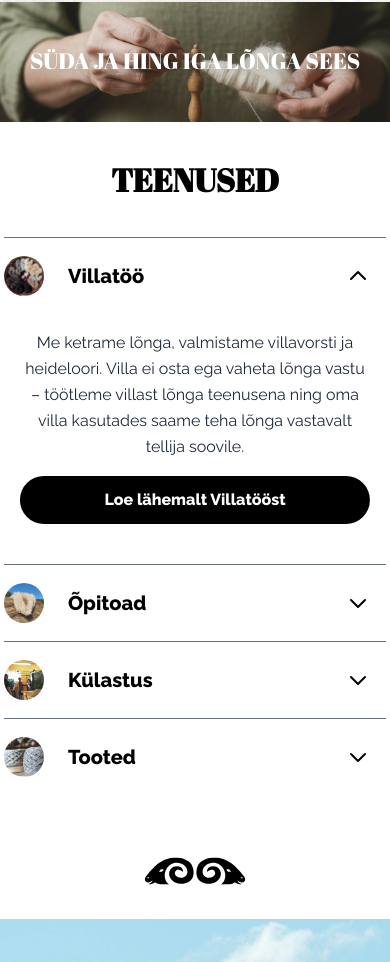
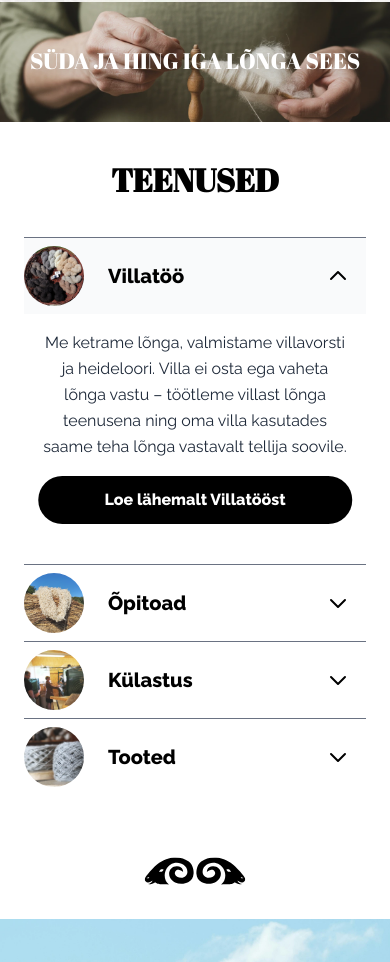
Before and after one commit to umarendus/villaveski, a Next.js app: page / in a window 390 px wide. Shown: the part 1753-2715 px from the top of the page. Built offline with nearby package versions, Linux system fonts and the light colour scheme.

Commit message:
akordion fix

```diff
--- a/src/app/page.tsx
+++ b/src/app/page.tsx
@@ -436,17 +436,19 @@ useEffect(() => {
         onClick={() => handleStepClick(step.id)}
         className="flex flex-col items-center space-y-2"
       >
-        <div className="relative cursor-pointer">
+        <div className="relative cursor-pointer select-none">
           <Image
             src={step.image}
             alt={step.title}
             width={150}
             height={150}
-            className={`rounded-full object-cover aspect-square transition-all duration-300 ${
+            draggable={false}
+            className={`rounded-full object-cover aspect-square transition-all duration-300 pointer-events-none ${
               active === step.id
                 ? "brightness-100"
                 : "brightness-20 hover:brightness-80"
             }`}
+            style={{ userSelect: 'none', WebkitUserSelect: 'none', MozUserSelect: 'none' }}
           />
         </div>
 <span
@@ -532,7 +534,7 @@ useEffect(() => {
 </div>
 
   {/* Mobile version - accordion style */}
-  <div className="lg:hidden relative z-10 w-full px-1"
+  <div className="lg:hidden relative z-10 mx-5  px-1"
 >
       <h2 className="text-black text-center text-4xl my-10 font-bold " style={{ fontFamily: "'Abril Fatface', serif", fontSize: 'clamp(2rem, 4vw, 6rem)' }}>TEENUSED</h2>
 
@@ -540,7 +542,9 @@ useEffect(() => {
         <div key={step.id}>
           <button
             onClick={() => setActive(active === step.id ? 0 : step.id)}
-            className="w-full text-center py-2 hover:bg-gray-50 transition-all duration-500 ease-in-out border-t border-gray-500"
+            className={`w-full text-center py-2 hover:bg-gray-50 transition-all duration-500 ease-in-out border-t border-gray-500 ${
+              active === step.id ? 'bg-gray-50' : ''
+            }`}
             style={{ fontFamily: "var(--font-raleway)" }}
           >
             <div className="flex items-center justify-between w-full">
@@ -549,8 +553,9 @@ useEffect(() => {
                   <Image
                     src={step.image}
                     alt={step.title}
-                    width={40}
-                    height={40}
+                    draggable={false}
+                    width={60}
+                    height={60}
                     className={`rounded-full object-cover aspect-square transition-all duration-300 ${
                       active === step.id
                         ? "opacity-100"
```
